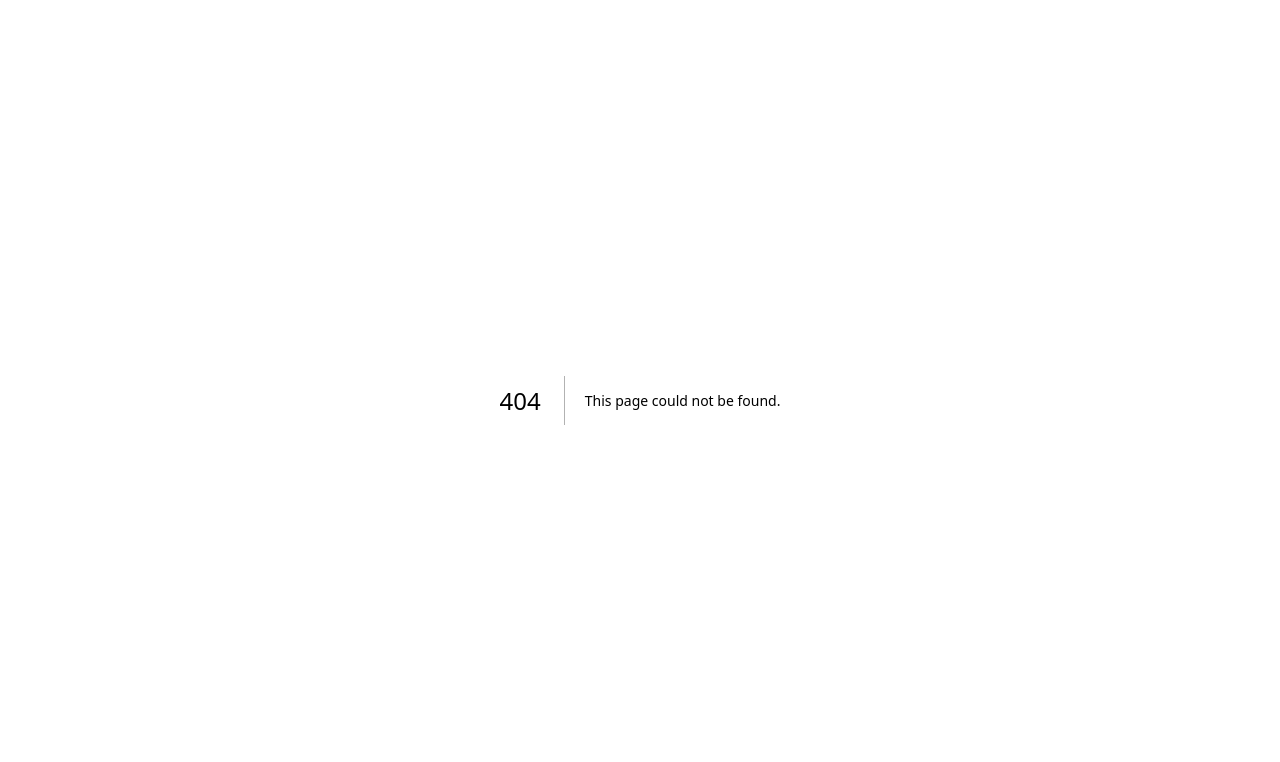
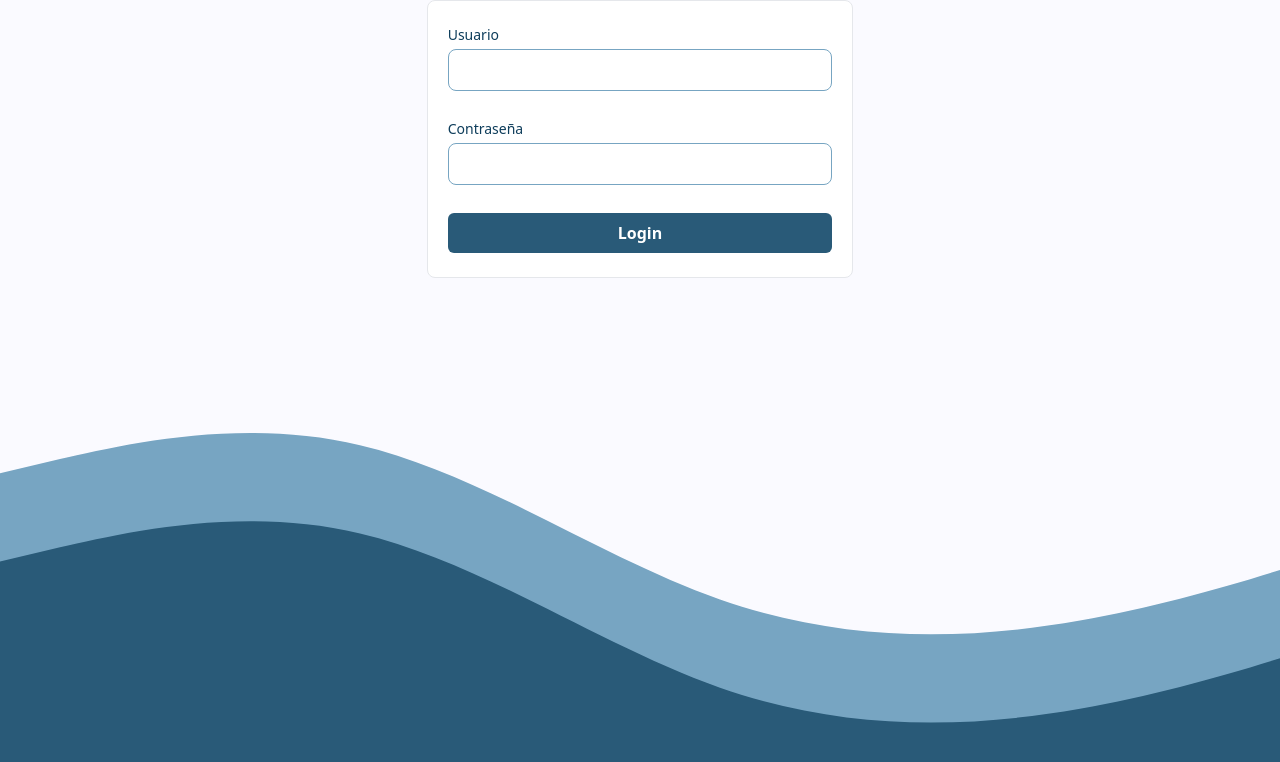
Before and after one commit to jared0192galicia/unsito-app, a Next.js app: page /admin/login in a window 1280 px wide. Before the commit this address had no page. Shown: the top 762 px of the page. Built offline with nearby package versions, Linux system fonts and the light colour scheme.

Commit message:
login v1

```diff
--- /dev/null
+++ b/src/app/admin/login/page.tsx
@@ -0,0 +1,58 @@
+'use client';
+import { ControlButton } from '@/shared/ui/button';
+import Input from '@/shared/ui/input';
+import cn from '@/utils/cn';
+
+export default function Login() {
+  return (
+    <div className="bg-app-white w-screen h-screen relative">
+      <section
+        className={cn(
+          'mx-auto my-auto w-11/12 md:w1/2 lg:w-1/3 rounded-lg',
+          'border border-solid border-gray-200 px-5 py-6',
+          'flex gap-7 flex-col bg-white'
+        )}
+      >
+        <Input change={() => {}} label="Usuario" name="hola"></Input>
+        <Input
+          change={() => {}}
+          label="Contraseña"
+          name="hola"
+          type="password"
+        ></Input>
+        <ControlButton label="Login" type="primary" />
+      </section>
+      <Waves />
+    </div>
+  );
+}
+
+function Waves() {
+  return (
+    <div className={cn('w-screen bg-app-white absolute bottom-0 overflow-hidden')}>
+      <svg
+        xmlns="http://www.w3.org/2000/svg"
+        width="1440"
+        height="421"
+        viewBox="0 0 1440 421"
+        fill="none"
+      >
+        <g clipPath="url(#clip0_163_451)">
+          <path
+            d="M0 94.1698L60 80.0926C120 66.5417 240 37.5979 360 66.147C480 94.1698 600 178.37 720 220.47C840 262.57 960 262.57 1080 241.52C1200 220.47 1320 178.37 1380 157.32L1440 136.27V346.77H1380C1320 346.77 1200 346.77 1080 346.77C960 346.77 840 346.77 720 346.77C600 346.77 480 346.77 360 346.77C240 346.77 120 346.77 60 346.77H0V94.1698Z"
+            fill="#77A5C2"
+          />
+          <path
+            d="M0 182.4L60 168.323C120 154.772 240 125.828 360 154.377C480 182.4 600 266.6 720 308.7C840 350.8 960 350.8 1080 329.75C1200 308.7 1320 266.6 1380 245.55L1440 224.5V435H1380C1320 435 1200 435 1080 435C960 435 840 435 720 435C600 435 480 435 360 435C240 435 120 435 60 435H0V182.4Z"
+            fill="#295A78"
+          />
+        </g>
+        <defs>
+          <clipPath id="clip0_163_451">
+            <rect width="1440" height="421" fill="white" />
+          </clipPath>
+        </defs>
+      </svg>
+    </div>
+  );
+}
--- a/src/components/home/hero.tsx
+++ b/src/components/home/hero.tsx
@@ -58,7 +58,7 @@ function Circle() {
           rx="501.5"
           ry="499.5"
           fill="url(#paint0_linear_132_367)"
-          fill-opacity="0.4"
+          fillOpacity="0.4"
         />
         <defs>
           <linearGradient
@@ -69,9 +69,9 @@ function Circle() {
             y2="725"
             gradientUnits="userSpaceOnUse"
           >
-            <stop stop-color="#E8EFF3" />
-            <stop offset="0.686758" stop-color="#77A5C2" />
-            <stop offset="1" stop-color="#295A78" />
+            <stop stopColor="#E8EFF3" />
+            <stop offset="0.686758" stopColor="#77A5C2" />
+            <stop offset="1" stopColor="#295A78" />
           </linearGradient>
         </defs>
       </svg>
--- /dev/null
+++ b/src/shared/ui/button.tsx
@@ -0,0 +1,39 @@
+import cn from "@/utils/cn";
+
+interface ControlButtonProps {
+  onClick?: any;
+  disabled?: boolean;
+  icon?: any;
+  label: string;
+  type: 'primary' | 'secondary';
+}
+
+export function ControlButton({
+  onClick = () => {},
+  disabled = false,
+  icon,
+  label,
+  type = 'primary',
+}: ControlButtonProps) {
+  const baseStyle = cn(
+    'flex w-full text-center justify-center gap-2 rounded-md text-xs md:text-base cursor-pointer',
+    'px-5 py-2 font-semibold transition-all duration-300 text-white'
+  );
+
+  const disabledStyle = 'border text-blue-500 border-app-blue-600 bg-white';
+
+  return (
+    <button
+      onClick={onClick}
+      disabled={disabled}
+      className={cn(baseStyle, {
+        [disabledStyle]: disabled,
+        'bg-app-blue-700': type == 'primary',
+        'bg-app-gray-700/60': type == 'secondary',
+      })}
+    >
+      {icon}
+      {label}
+    </button>
+  );
+}
--- /dev/null
+++ b/src/shared/ui/input.tsx
@@ -0,0 +1,48 @@
+import cn from '@/utils/cn';
+import { useState } from 'react';
+
+type InputProps = {
+  label: string;
+  name: string;
+  placeholder?: string;
+  type?: string;
+  className?: string;
+  change: (name: string, value: string) => void;
+};
+
+export default function Input({
+  label,
+  name,
+  type = 'text',
+  change,
+  placeholder,
+  className = '',
+}: InputProps) {
+  const [value, setValue] = useState('');
+
+  const onChange = (value: string) => {
+    setValue(value);
+    change(name, value);
+  };
+
+  return (
+    <div className={cn('flex w-full flex-col gap-1', className)}>
+      <label htmlFor={name} className="text-sm font-medium text-app-blue-800">
+        {label}
+      </label>
+      <input
+        id={name}
+        placeholder={placeholder}
+        name={name}
+        type={type}
+        value={value}
+        onChange={(e) => onChange(e.target.value)}
+        className={cn(
+          'w-full rounded-lg border border-app-blue-600 bg-white',
+          'px-3 py-2 text-gray-700 transition outline-none',
+          'focus:border-app-blue-700 focus:ring-2 focus:ring-app-blue-600'
+        )}
+      />
+    </div>
+  );
+}
```
Also changed, not shown: 1 other file (tests, documents, lock files or other folders).
